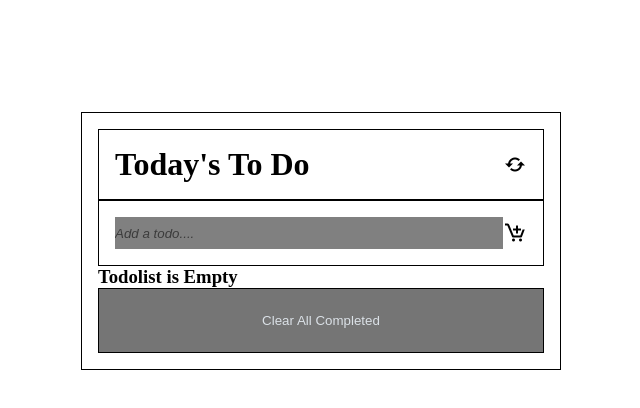
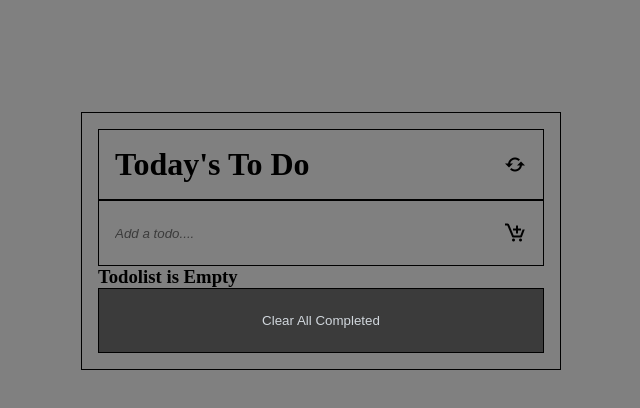
Before and after one commit to UsirusenIkon/To-Do-List, a website built with webpack: page src/index.html in a window 1280 px wide. Shown: the whole page, without its empty margins (319-959 px from the left). Built offline with nearby package versions, Linux system fonts and the light colour scheme.

Commit message:
Add background color

```diff
--- a/src/style.css
+++ b/src/style.css
@@ -13,6 +13,7 @@
 }
 
 body {
+  background-color: var(--tetiary-color);
   font-size: 1rem;
   padding-top: 5rem;
 }
```
